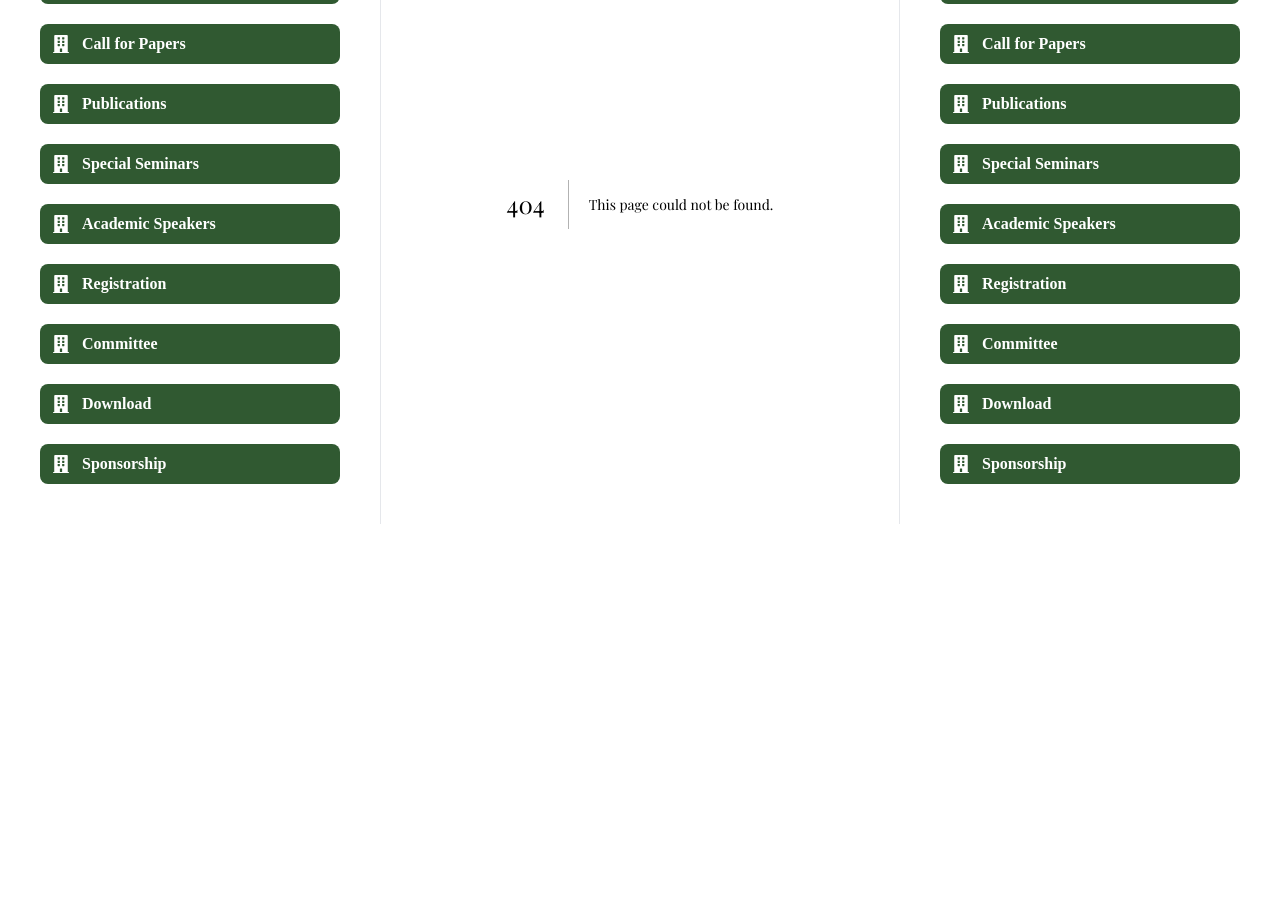
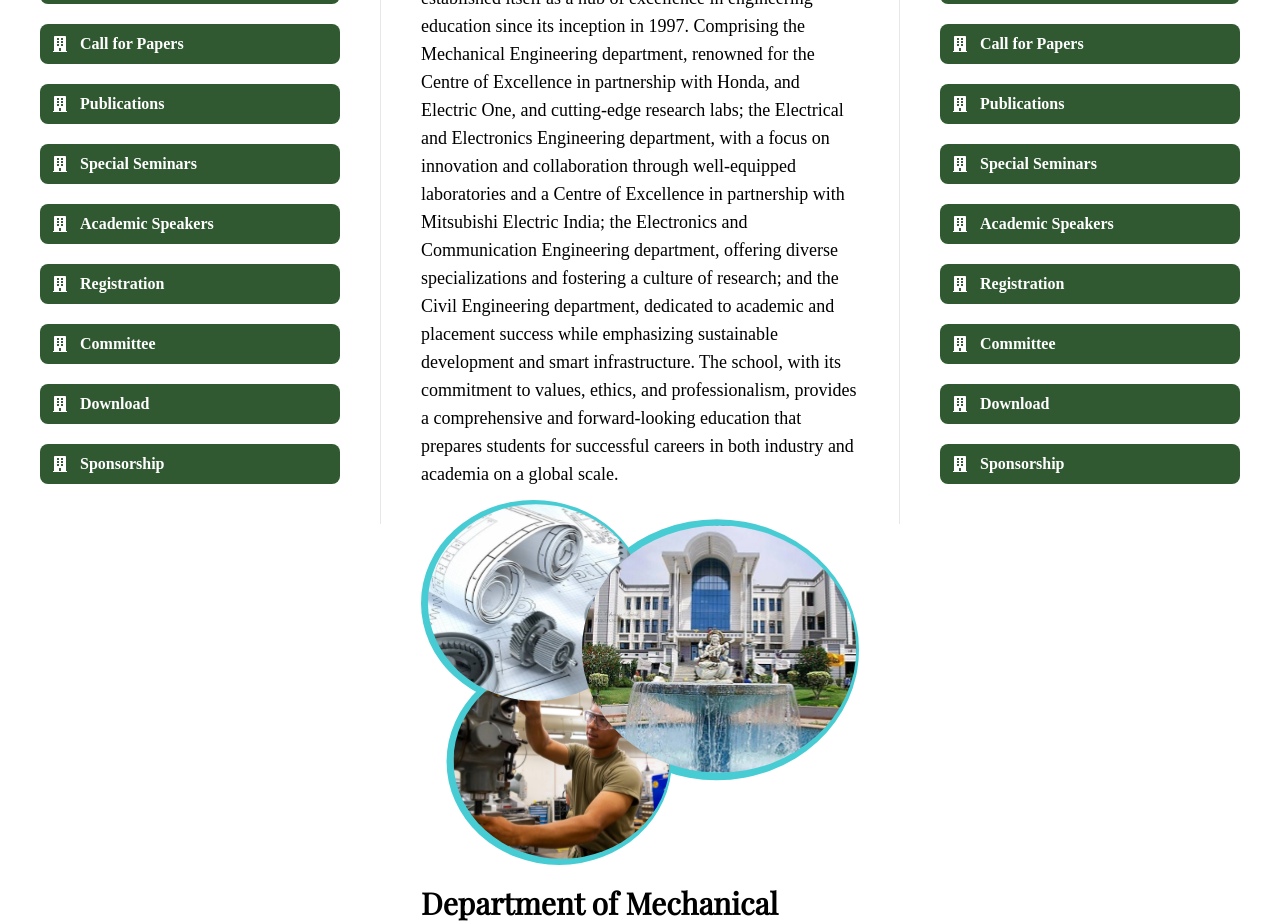
Before and after one commit to sai-ram-kaushik/sustained, a Next.js app: page /set in a window 1280 px wide. Before the commit this address had no page. Shown: the part 348-1272 px from the top of the page. Before the commit the page ends 952 px from the top, so only its background shows below. Built offline with nearby package versions, Linux system fonts and the light colour scheme.

Commit message:
updated with the set page

```diff
--- /dev/null
+++ b/app/set/page.jsx
@@ -0,0 +1,43 @@
+import React from "react";
+import dataSet from "@/data/set.json";
+
+const AboutSet = () => {
+  const { aboutSET, aboutME, aboutEEE, aboutECE, aboutCE } = dataSet;
+  return (
+    <div className="px-5 lg:px-10 py-10">
+      <div className="container mx-auto">
+        <div className="flex flex-col gap-3 items-center justify-center">
+          <h3>{aboutSET.title}</h3>
+          <p>{aboutSET.content}</p>
+          <img src={aboutSET.image} alt={aboutSET.title} />
+        </div>
+
+        <div className="flex flex-col gap-3 items-center justify-center mt-5">
+          <h3>{aboutME.title}</h3>
+          <p>{aboutME.content}</p>
+          <img src={aboutME.image} alt={aboutME.title} />
+        </div>
+
+        <div className="flex flex-col gap-3 items-center justify-center mt-5">
+          <h3>{aboutEEE.title}</h3>
+          <p>{aboutEEE.content}</p>
+          <img src={aboutEEE.image} alt={aboutEEE.title} />
+        </div>
+
+        <div className="flex flex-col gap-3 items-center justify-center mt-5">
+          <h3>{aboutECE.title}</h3>
+          <p>{aboutECE.content}</p>
+          <img src={aboutECE.image} alt={aboutECE.title} />
+        </div>
+
+        <div className="flex flex-col gap-3 items-center justify-center mt-5">
+          <h3>{aboutCE.title}</h3>
+          <p>{aboutCE.content}</p>
+          <img src={aboutCE.image} alt={aboutCE.title} />
+        </div>
+      </div>
+    </div>
+  );
+};
+
+export default AboutSet;
--- a/components/AcademicPartners.jsx
+++ b/components/AcademicPartners.jsx
@@ -9,9 +9,9 @@ const SideBar = () => {
         <div className="flex flex-col items-start gap-5">
           {menuList.map((list, index) => {
             return (
-              <ul className="min-w-[300px] bg-secondary px-3 py-2 rounded-lg text-background font-semibold">
+              <ul className="min-w-[300px] bg-secondary px-3 py-2 rounded-lg text-background font-semibold" key={index}>
                 <Link href={list.path} className="flex items-center gap-3">
-                  <p className="text-background">{list.icon}</p>
+                  <li className="text-background">{list.icon}</li>
                   <li>{list.label}</li>
                 </Link>
               </ul>
--- a/components/SideBar.jsx
+++ b/components/SideBar.jsx
@@ -9,9 +9,9 @@ const SideBar = () => {
         <div className="flex flex-col items-start gap-5">
           {menuList.map((list, index) => {
             return (
-              <ul className="min-w-[300px] bg-secondary px-3 py-2 rounded-lg text-background font-semibold">
+              <ul className="min-w-[300px] bg-secondary px-3 py-2 rounded-lg text-background font-semibold" key={index}>
                 <Link href={list.path} className="flex items-center gap-3">
-                  <p className="text-background">{list.icon}</p>
+                  <li className="text-background">{list.icon}</li>
                   <li>{list.label}</li>
                 </Link>
               </ul>
--- a/data/set.json
+++ b/data/set.json
@@ -0,0 +1,31 @@
+{
+  "aboutSET": {
+    "title": "School of Engineering and Technology (SET)",
+    "content": "The School of Engineering and Technology at Manav Rachna International Institute of Research and Studies has established itself as a hub of excellence in engineering education since its inception in 1997. Comprising the Mechanical Engineering department, renowned for the Centre of Excellence in partnership with Honda, and Electric One, and cutting-edge research labs; the Electrical and Electronics Engineering department, with a focus on innovation and collaboration through well-equipped laboratories and a Centre of Excellence in partnership with Mitsubishi Electric India; the Electronics and Communication Engineering department, offering diverse specializations and fostering a culture of research; and the Civil Engineering department, dedicated to academic and placement success while emphasizing sustainable development and smart infrastructure. The school, with its commitment to values, ethics, and professionalism, provides a comprehensive and forward-looking education that prepares students for successful careers in both industry and academia on a global scale.",
+    "image": "/department.svg"
+  },
+
+  "aboutME": {
+    "title": "Department of Mechanical Engineering",
+    "content": "Mechanical Engineering is one of the popular engineering branches, Since the inception of Department of Mechanical Engineering in the year 1997 it has grown in stature over the years considering its performance and achievements. The B.Tech- Mechanical Engineering programme offered by the department has been accredited by NBA in 2004, 2007 and 2018. The department boasts of highly qualified faculty members who are actively involved in research and innovation. A large number of research papers have been published by faculty members in reputed journals. The department has various labs on Thermal Engineering, Fluid Mechanics, Fluid Machines and Turbo Machinery, Applied Mechanics, Strength of Material, Metrology etc. The department has procured 50 CREO software licenses and installed in CAD lab. Also the labs are upgraded with the addition of major equipment like Fatigue test rig, Torsion Test rig, HMT Precision Lathe, Cylindrical grinding machine, Tool maker’s microscope, Gear Roller tester (Parkinson’s type), Autocollimator, Coriollos Component equipment, Epicyclic Gear train, Balancing of Reciprocating Masses.",
+    "image": "/department.svg"
+  },
+
+  "aboutEEE": {
+    "title": "Department of Electrical and Electronics Engineering",
+    "content": "Department of Electrical and Electronics Engineering (EEE) was established in 2007 under the aegis of CITM. Manav Rachna International Institute of Research and Studies (MRIIRS, Formerly MRIU), Deemed-to-be-University under section 3 of the UGC Act, 1956, and a NAAC accredited 'A' Grade Institution, is a continuum of excellence from the Career Institute of Technology and Management (CITM) since 2009. The department strives to impart latest knowledge and skills so as to kindle innovation & creativity among students leading to a progressive career in industry & academia globally. Presently the Department has well equipped laboratories &Centre of Excellences in association with Mitsubishi Electric India (MEI) & and also established the Authorized Training Centre of MEI MRIIRS. The department has adopted a teaching programme to develop in each student the mastery of fundamentals, motivation for learning, intellectual efficacy and self-reliance which provide the best foundation for continuing professional achievement. This shall prepare the students to deal constructively with issues and problems anticipated in the coming decades relevant to the technological development of our country in general and power/ energy sectors in particular",
+    "image": "/department.svg"
+  },
+
+  "aboutECE": {
+    "title": "Department of Electronics and Communication Engineering",
+    "content": "The Department was set up in 1997 and its B.Tech-ECE programme was accredited by NBA in 2004, 2007 and 2018. The research interests of the faculty members of the department encompass the wide area of applied and fundamental aspects of Electronics and Communication Engineering including but not limited to Communication Systems, Microelectronics & VLSI, IOT, Digital Signal Processing, Wireless and Mobile communication, Antenna Design and RF & Microwave Engineering. Twenty Ph.D scholars are currently engaged in cutting edge research in the Department and eight have been awarded Ph.D degree.  Faculty members and students are actively involved in research and have published their work in journals of National/International repute.",
+    "image": "/department.svg"
+  },
+
+  "aboutCE": {
+    "title": "Department of Civil Engineering",
+    "content": "Civil Engineering Department was established in the year 2009. It has built an excellent reputation not only in academics but also placement. The department has a blend of highly qualified and experienced faculty members having M.Tech/Ph.D. degree from IIT, NIT, DTU, JMI and other Institutes of National reputes. The Department offers B.Tech-Civil Engg, M.Tech-Civil Engg (with specialization in Structural Engineering/Construction Management & Transportation Engineering) and Ph.D. Programme in Civil Engineering.",
+    "image": "/department.svg"
+  }
+}
```
Also changed, not shown: public/department.svg (added).
